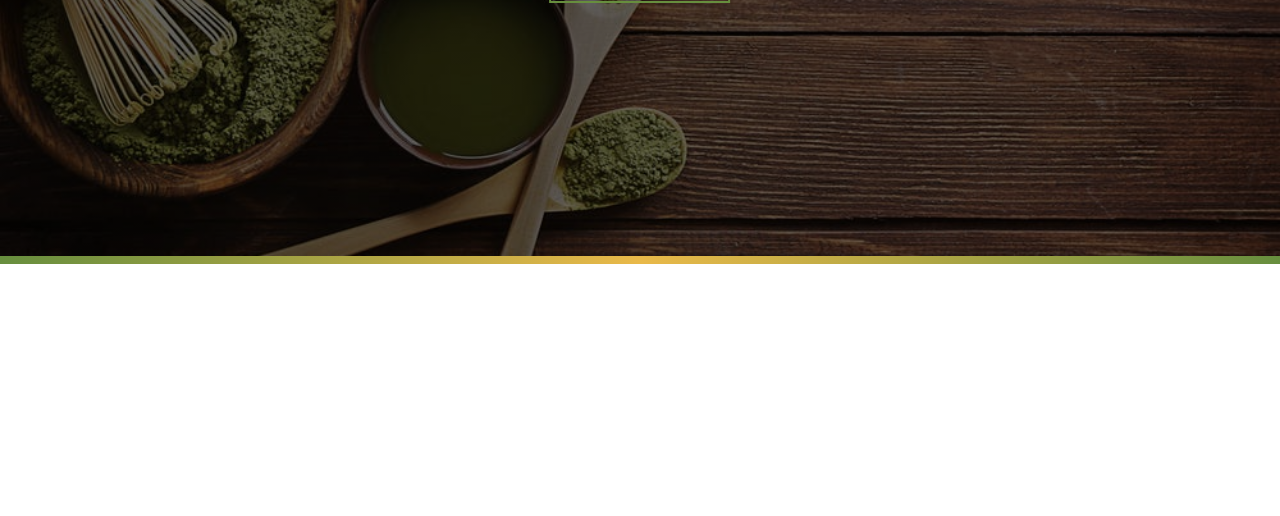
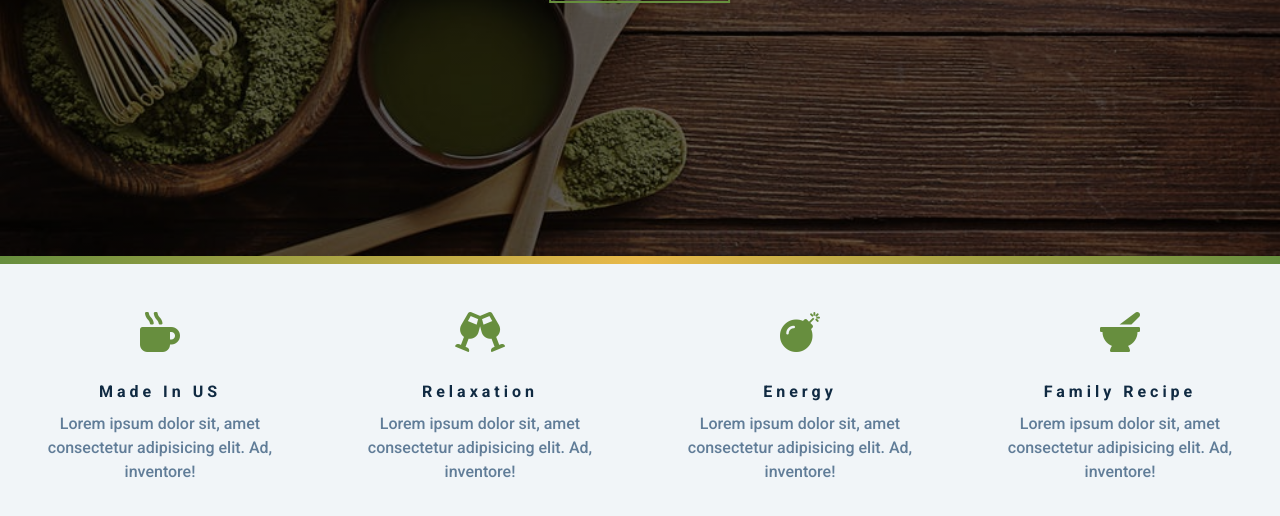
Before and after one commit to ShikharSingh98/Tea-Station-Project, a plain HTML site: page index.html in a window 1280 px wide. Shown: the part 544-1060 px from the top of the page. Before the commit the page ends 808 px from the top, so only its background shows below. Drawn offline with Linux system fonts and the light colour scheme.

Commit message:
created skills component

```diff
--- a/css/styles.css
+++ b/css/styles.css
@@ -128,6 +128,13 @@ p {
   color: var(--clr-primary);
 }
 
+.clearfix::after,
+.clearfix::before {
+  content: '';
+  clear: both;
+  display: table;
+}
+
 /*
 =====================
 Header
@@ -176,3 +183,54 @@ Header
   height: 0.5rem;
   background: linear-gradient(to right, var(--clr-primary), #e9b949, var(--clr-primary));
 }
+
+/*
+=====================
+Skills
+=====================
+*/
+
+.skills {
+  background: var(--clr-grey-10);
+}
+
+.skill {
+  padding: 2.5rem 0;
+  text-align: center;
+  transition: var(--transition);
+}
+
+.skill-icon {
+  display: inline-block;
+  font-size: 2.5rem;
+  margin-bottom: 1.25rem;
+  transition: var(--transition);
+  color: var(--clr-primary);
+}
+
+.skill-text {
+  color: var(--clr-grey-5);
+  max-width: 17rem;
+  margin: 0 auto;
+}
+.skill:hover {
+  background: var(--clr-white);
+  box-shadow: 0 2px var(--clr-primary);
+}
+
+.skill:hover .skill-icon {
+  transform: translateY(-5px);
+}
+
+@media screen and (min-width: 576px) {
+  .skill {
+    float: left;
+    width: 50%;
+  }
+}
+
+@media screen and (min-width: 1200px) {
+  .skill {
+    width: 25%;
+  }
+}
--- a/index.html
+++ b/index.html
@@ -20,5 +20,27 @@
       </div>
     </header>
     <div class="content-divider"></div>
+    <section class="skills clearfix">
+      <article class="skill">
+        <span class="skill-icon"><i class="fas fa-mug-hot"></i></span>
+        <h4 class="skill-title">made in US</h4>
+        <p class="skill-text">Lorem ipsum dolor sit, amet consectetur adipisicing elit. Ad, inventore!</p>
+      </article>
+      <article class="skill">
+        <span class="skill-icon"><i class="fas fa-glass-cheers"></i></span>
+        <h4 class="skill-title">relaxation</h4>
+        <p class="skill-text">Lorem ipsum dolor sit, amet consectetur adipisicing elit. Ad, inventore!</p>
+      </article>
+      <article class="skill">
+        <span class="skill-icon"><i class="fas fa-bomb"></i></span>
+        <h4 class="skill-title">energy</h4>
+        <p class="skill-text">Lorem ipsum dolor sit, amet consectetur adipisicing elit. Ad, inventore!</p>
+      </article>
+      <article class="skill">
+        <span class="skill-icon"><i class="fas fa-mortar-pestle"></i></span>
+        <h4 class="skill-title">family recipe</h4>
+        <p class="skill-text">Lorem ipsum dolor sit, amet consectetur adipisicing elit. Ad, inventore!</p>
+      </article>
+    </section>
   </body>
 </html>
```
